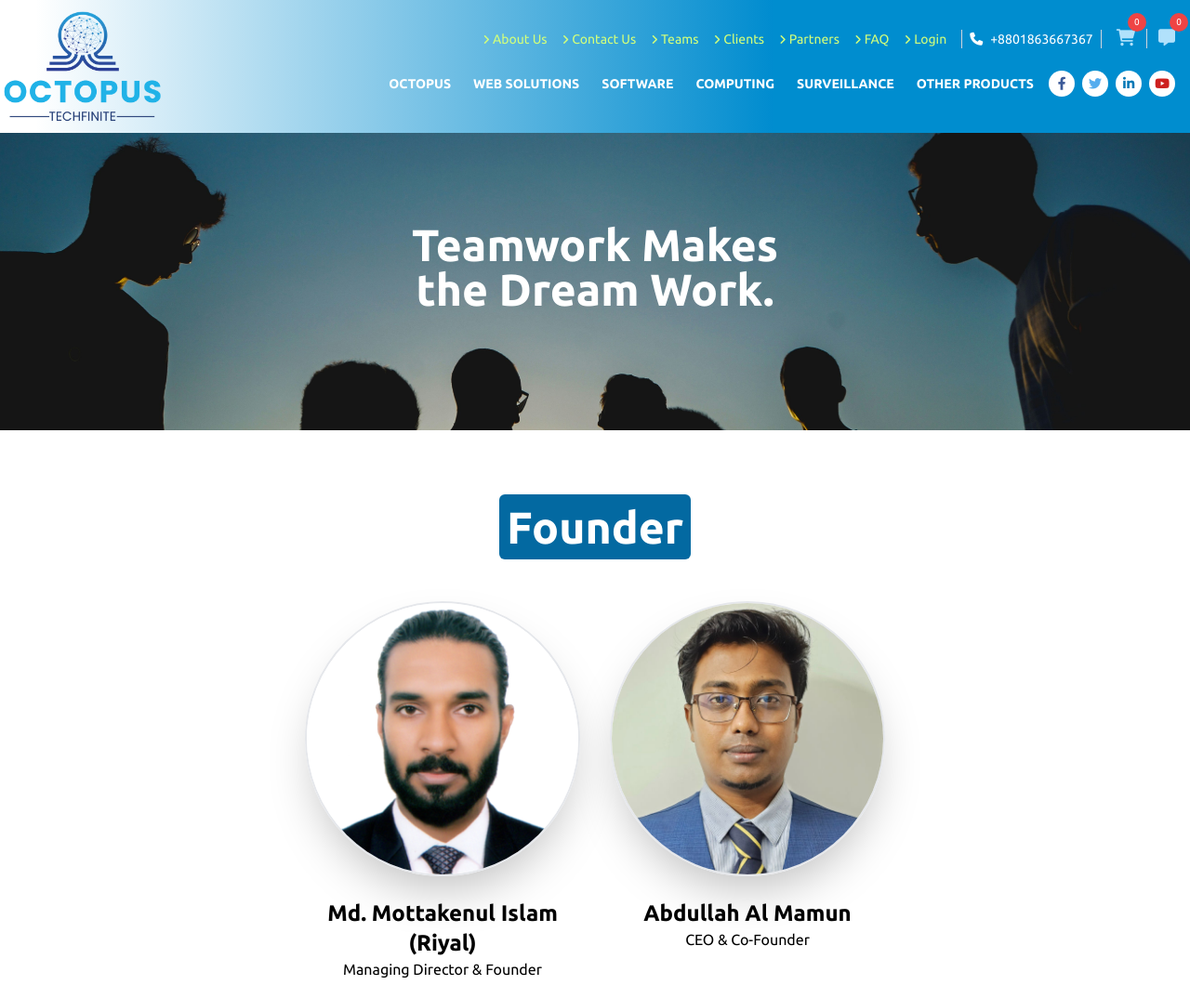
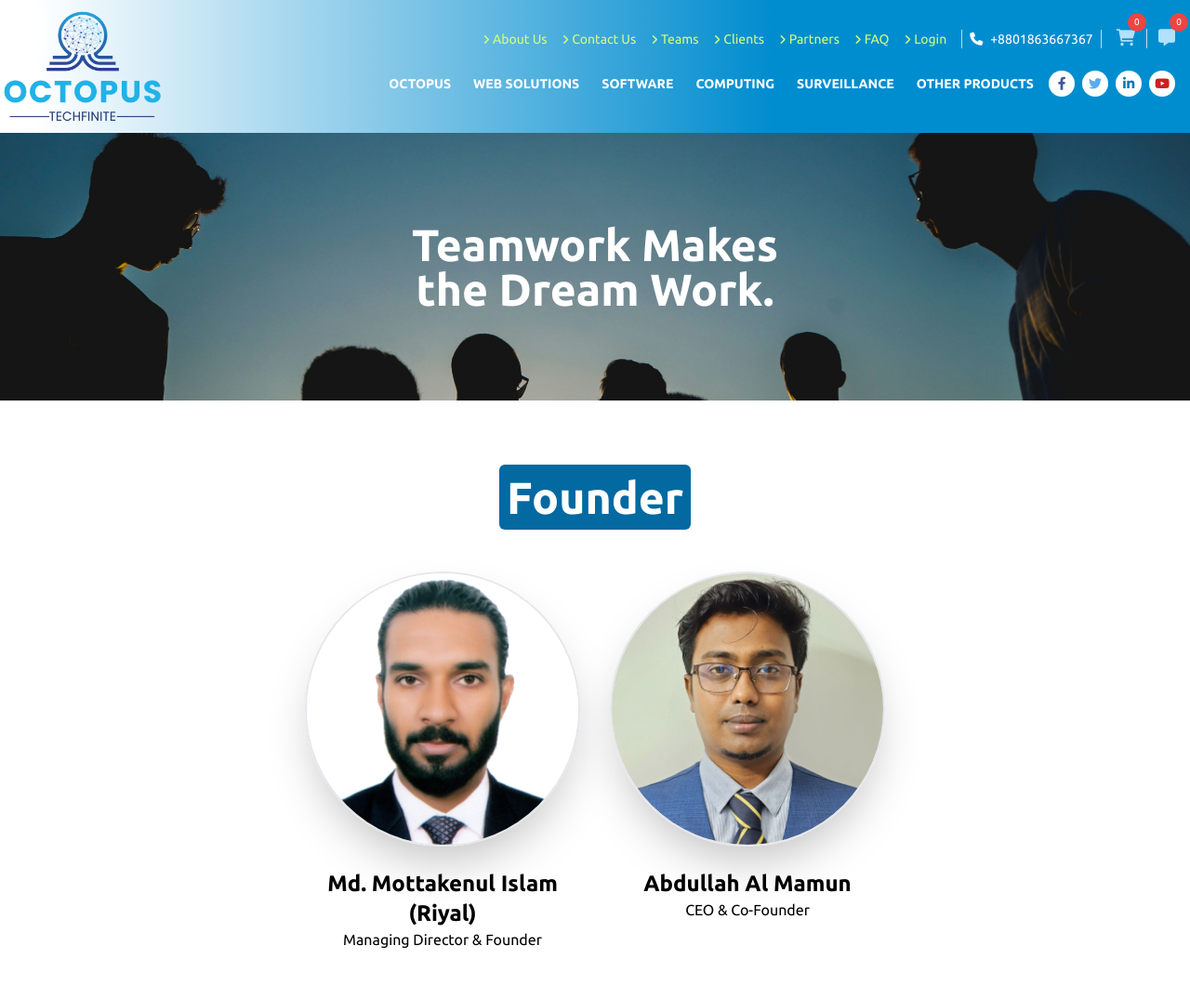
Before and after one commit to mehedi1315/OctopusLtd, a website: page public/team.html in a window 1280 px wide. Shown: the top 1074 px of the page at 93% size. Drawn offline with Linux system fonts and the light colour scheme; a web font is replaced by a local one.

```diff
--- a/src/input.css
+++ b/src/input.css
@@ -124,7 +124,7 @@
     background-size:cover;
     background-position: center;
     background-repeat: no-repeat;
-    height: 320px;
+
 
  }
  .nav-background{
```
Also changed, not shown: public/team.html (+1 -1 lines), public/tailwind.css.
